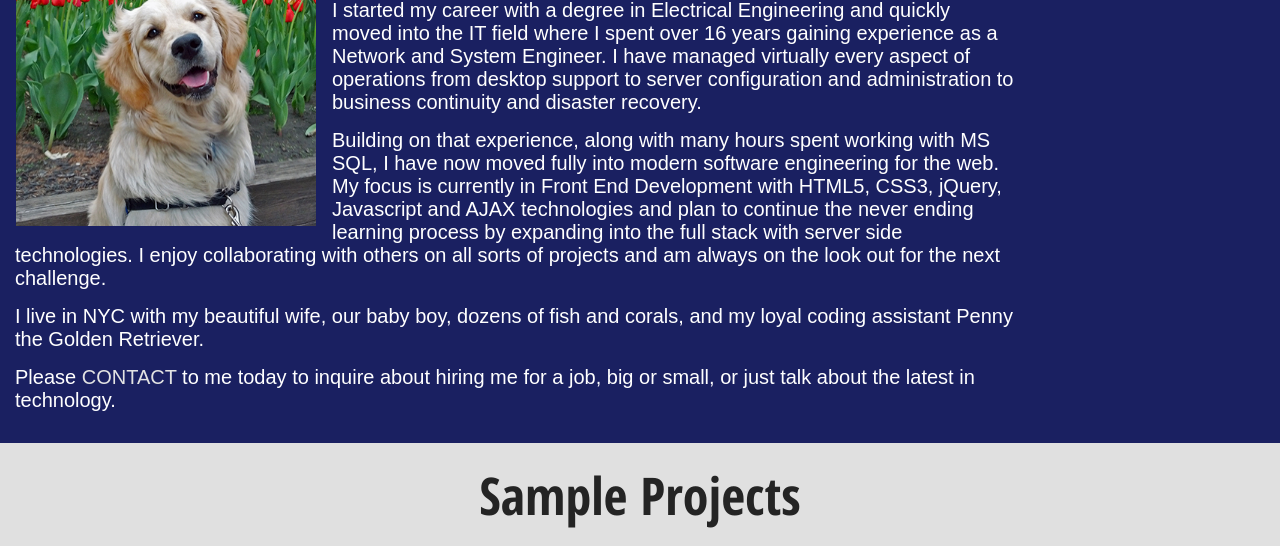
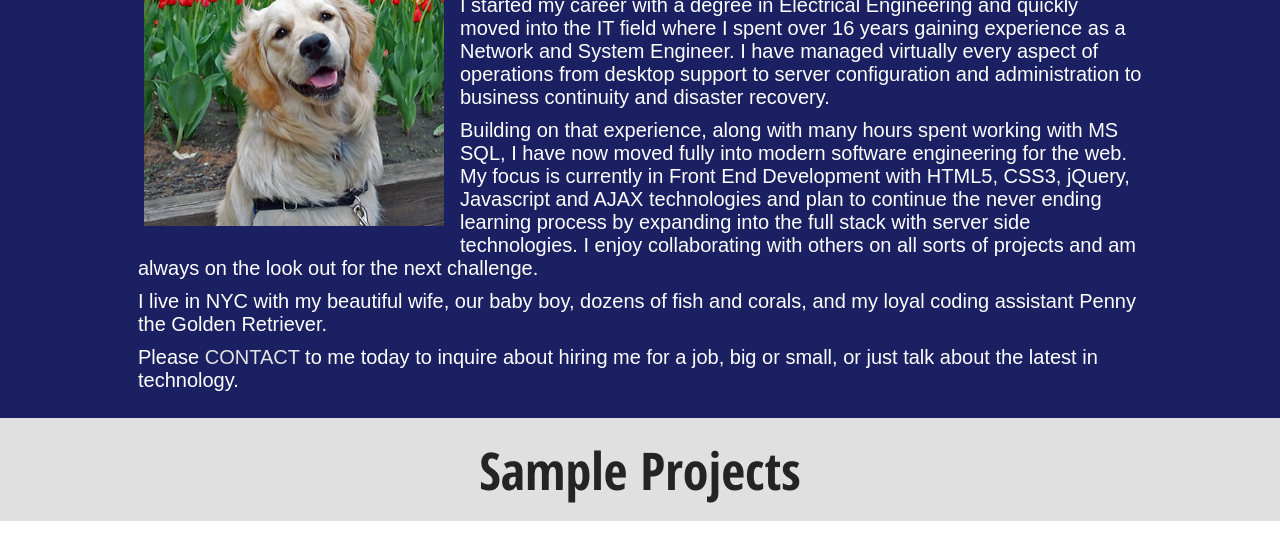
Before and after one commit to jberthiaume1138/portfolio, a plain HTML site: page index.html in a window 1280 px wide. Shown: the part 765-1312 px from the top of the page. Drawn offline with nearby package versions, Linux system fonts and the light colour scheme; a web font is replaced by a local one.

Commit message:
about section CSS fine tuning

```diff
--- a/style/style.css
+++ b/style/style.css
@@ -12,12 +12,6 @@ stor *, *:after, *:before {
 /*html,body, .full-screen {
   height: 100%;
 }
-
-body {
-  margin: 0;
-}*/
-
-
 
 /* ------------------------- header -----------------------------  */
 header {
@@ -152,9 +146,18 @@ section a:hover {
   padding-bottom: 1em;
 }
 
-#about-image {
-    float: left;
-  }
+#about .wrapper {
+  width: 80%;
+  margin: 0 auto;
+}
+
+#about img {
+  float: left;
+  max-width: 100%;
+  height: auto;
+  padding: 1em;
+  padding-bottom: 0.5em;
+}
 
 #about h2 {
   font-family: 'Open Sans Condensed', sans-serif;
@@ -173,8 +176,8 @@ section a:hover {
   font-size: 1.25em;
   font-weight: 300;
   color: white;
-  max-width: 1000px;
-  margin: 0.75em;
+  max-width: 1440px;
+  margin: 0.50em;
 }
 
 #about a {
@@ -186,14 +189,7 @@ section a:hover {
   color: #D3D3D3;
 }
 
-#about img {
-  max-width: 100%;
-  height: auto;
-  padding: 1em;
-  padding-bottom: 0;
-}
-
-@media all and (max-width: 520px) {
+@media all and (max-width: 600px) {
   #about .wrapper {
     display: flex;
     flex-flow: column;
@@ -206,6 +202,7 @@ section a:hover {
     padding-right: 10px;
   }
 };
+
 
 /* ----------------------- Projects ---------------------- */
 
@@ -241,6 +238,10 @@ section a:hover {
     width: 300px;
     height: auto;
   }
+}
+
+#projects img {
+  float: left;
 }
 
 #projects h2 {
```
